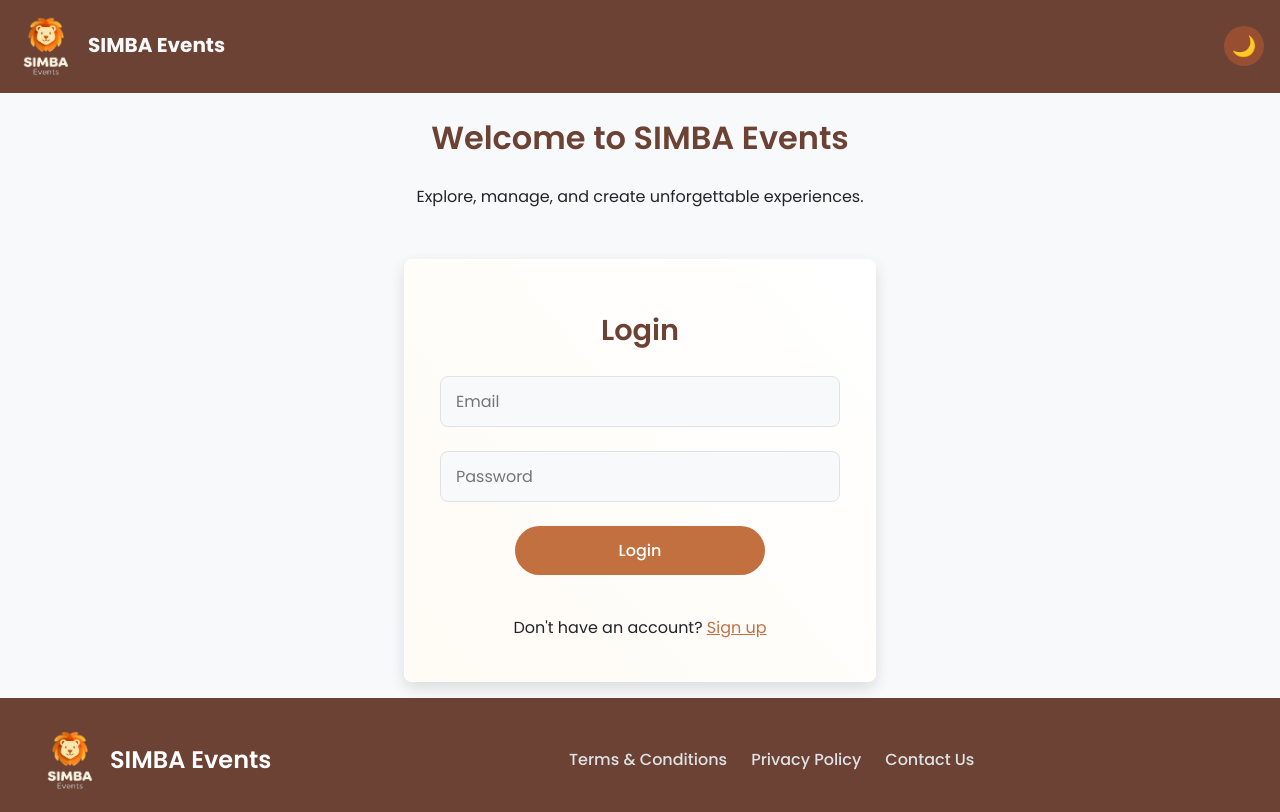
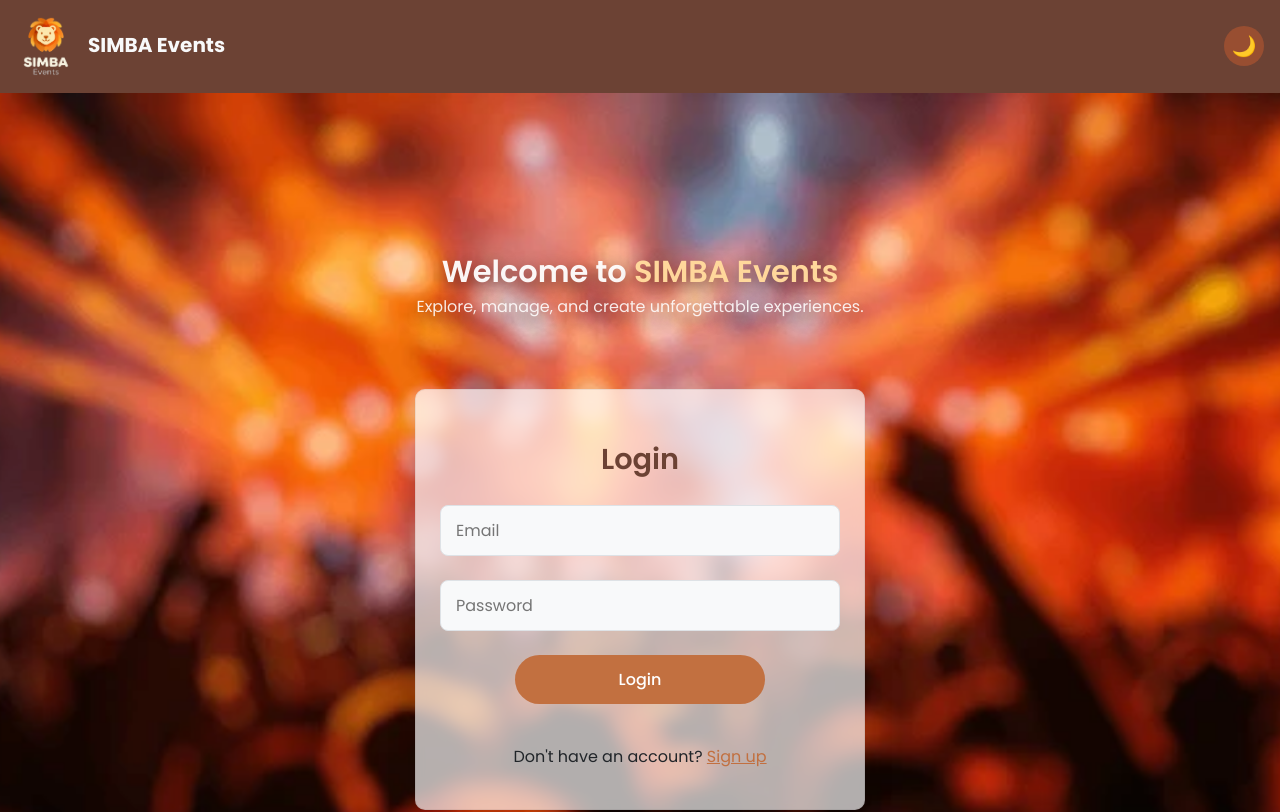
Before and after one commit to IshitaGaur22/Event_Management-Frontend, a React (Create React App) app: page /login in a window 1280 px wide. Shown: the top 812 px of the page. Built offline with nearby package versions, Linux system fonts and the light colour scheme.

Commit message:
added bg img

```diff
--- a/src/Feedback/FeedbackAdmin.js
+++ b/src/Feedback/FeedbackAdmin.js
@@ -5,7 +5,7 @@ import FeedbackFilter from './FeedbackFilter';
 import SummaryModal from './SummaryModal';
 import { useAuth } from '../AuthContext';
 import api from '../Login/Api';
-
+import { toast } from 'react-toastify';
 
 function FeedbackAdmin({onShowForm}) {
     const{role}=useAuth();
@@ -31,10 +31,9 @@ function FeedbackAdmin({onShowForm}) {
         sortBy: sortBy,
         sortOrder: sortOrder
     });
-    // error message
+
     const showErrorMessage = (err) => {
         let errorMessage = "An unknown error occurred."; // Default message
-
         if (err.response && err.response.data) {
             if (typeof err.response.data === 'string') {
                 // If the server sends a plain string
@@ -47,13 +46,12 @@ function FeedbackAdmin({onShowForm}) {
                 errorMessage = err.response.data.title;
             }
         } else if (err.message) {
-            // Fallback for "Network Error" or other request setup errors
+            // Network Error or other request setup errors
             errorMessage = err.message;
         }
-        alert(`Error: ${errorMessage}`);
+        toast.error(`Error: ${errorMessage}`);
     };
 
-    // --- Data Fetching ---
     const loadFeedbacks = (filterParams = {}) => {
         setIsLoading(true);
         api.get(`/Feedbacks/FilterFeedbacks`, { params: filterParams })
@@ -101,17 +99,16 @@ function FeedbackAdmin({onShowForm}) {
         setSortOrder("descending");
         loadFeedbacks({});
     };
-    // --- CRUD Event Handlers ---
 
-    // U (Update) - Archive
+    // Archive
     const handleArchive = (id) => {
-        if (!window.confirm('Are you sure you want to archive this feedback?')) {
+        if (!toast.confirm('Are you sure you want to archive this feedback?')) {
             return;
         }
 
         api.put(`/Feedbacks/ArchiveFeedback/${id}`)
             .then(() => {
-                alert('Feedback archived!');
+                toast.success('Feedback archived!');
                 loadFeedbacks(getCurrentParams()); // Refresh the list
             })
             .catch(err => {
@@ -129,7 +126,7 @@ function FeedbackAdmin({onShowForm}) {
 
         api.post(`/Feedbacks/ReplyToFeedback/${id}`, { replyText })
             .then(() => {
-                alert('Reply submitted!');
+                toast.success('Reply submitted!');
                 loadFeedbacks(getCurrentParams()); // Refresh the list
             })
             .catch(err => {
@@ -161,7 +158,6 @@ function FeedbackAdmin({onShowForm}) {
             </button>
             )}
             <h2>Feedbacks</h2>
-                {/* 2. Add the toggle button */}
                 <button
                     className={styles.linkButton}
                     onClick={() => setShowTopEvents(!showTopEvents)}
@@ -170,7 +166,6 @@ function FeedbackAdmin({onShowForm}) {
                 </button>
 
             {showTopEvents && <GetTopEvents topEvents={topEvents} />}
-            {/* 2. Render the Filter component */}
             <div className={styles.filterContainer}>
             <FeedbackFilter
                 filterEventName={filterEventName}
--- a/src/Login/Login.js
+++ b/src/Login/Login.js
@@ -60,20 +60,18 @@ const Login = () => {
     };
 
     return (
-      <div>
-        <div className="welcome-box">
-        <h1>Welcome to <span>SIMBA Events</span></h1>
-        <p>Explore, manage, and create unforgettable experiences.</p>
+      <div className="authBackground">
+         <div className="welcome-box">
+         <h1>Welcome to <span>SIMBA Events</span></h1>
+         <p>Explore, manage, and create unforgettable experiences.</p>
         </div>
 
-        <div className={styles.container} style={{ maxWidth: '400px', marginTop: '50px' }}>
+        <div className={`${styles.container} auth-card`} style={{ maxWidth: '400px', marginTop: '50px' }}>
             <h2>Login</h2>
             {globalError && <p style={{ color: 'red', textAlign: 'center' }}>{globalError}</p>}
 
-            {/* Error messages are now inside the form */}
             <form onSubmit={handleLogin} className={styles.form}>
 
-                {/* Email error is right above its field */}
                 {errors.email && <small style={{ color: 'red', display: 'block', marginBottom: '5px' }}>{errors.email}</small>}
                 <input
                     value={email}
@@ -83,7 +81,6 @@ const Login = () => {
                     required
                 />
 
-                {/* Password error is right above its field */}
                 {errors.password && <small style={{ color: 'red', display: 'block', marginBottom: '5px', marginTop: '10px' }}>{errors.password}</small>}
                 <input
                     value={password}
--- a/src/Login/Signup.js
+++ b/src/Login/Signup.js
@@ -119,7 +119,7 @@ const Signup = () => {
 
     return (
         <div className="authBackground">
-        <div className={styles.container} style={{ maxWidth: '400px', marginTop: '50px' }}>
+        <div className={`${styles.container} auth-card`} style={{ maxWidth: '400px', marginTop: '50px' }}>
             <h2>Sign Up</h2>
             {error && <p style={{ color: 'red', textAlign: 'center' }}>{error}</p>}
 
--- a/src/index.css
+++ b/src/index.css
@@ -19,23 +19,23 @@ code {
   border: 1px solid var(--simba-light-grey) !important;
   border-radius: var(--radius-soft) !important;
   background-color: var(--simba-off-white) !important;
-  box-shadow: none !important; /* Remove default blue glow */
+  box-shadow: none !important;
   transition: all 0.2s ease !important;
 }
 
-/* This targets the focused state */
+
 .react-select__control--is-focused {
   border-color: var(--simba-orange-light) !important;
   box-shadow: 0 0 0 3px rgba(224, 145, 74, 0.2) !important;
   outline: none !important;
 }
 
-/* Styles the placeholder text */
+
 .react-select__placeholder {
-  color: #6c757d !important; /* A standard placeholder color */
+  color: #6c757d !important;
 }
 
-/* Styles the dropdown menu */
+
 .react-select__menu {
   font-family: var(--font-primary) !important;
   border-radius: var(--radius-soft) !important;
@@ -46,3 +46,183 @@ code {
   border-color: var(--simba-text-dark) !important;
   color: var(--simba-off-white) !important;
 }
+
+
+.login-landing,
+.authBackground {
+  min-height: 100vh;
+  width: 100%;
+  display: flex;
+  align-items: center;
+  justify-content: center;
+
+  background-image: url('./Login/blur-background-energetic-crowd-enjoying-600nw-2588558777.webp');
+  background-repeat: no-repeat;
+  background-position: center;
+  background-size: cover;
+  background-attachment: fixed;
+}
+
+
+.login-landing .container,
+.authBackground .container,
+.login-landing .auth-card,
+.authBackground .auth-card {
+
+  background: rgba(255, 255, 255, 0.678);
+  backdrop-filter: blur(6px);
+  box-shadow: 0 8px 30px rgba(0,0,0,0.12);
+  border-radius: 10px;
+  border: 1px solid rgba(0,0,0,0.06);
+  width: 100%;
+  max-width: 420px;
+  margin: 0 auto;
+  padding: 24px;
+}
+
+
+.login-landing .container > *,
+.authBackground .container > * {
+  background: rgba(18,18,18,0.45); padding: 18px; border-radius: 12px;
+}
+
+
+@media (prefers-reduced-motion: reduce) {
+  .login-landing,
+  .authBackground {
+    background-attachment: scroll;
+  }
+}
+
+
+.authBackground {
+  flex-direction: column;
+  gap: 20px;
+  padding-top: 40px;
+  padding-bottom: 40px;
+  align-items: center;
+  justify-content: center;
+}
+
+/* Welcome box */
+.authBackground .welcome-box {
+  width: 100%;
+  max-width: 900px;
+  text-align: center;
+  color: rgba(255,255,255,0.95);
+  text-shadow: 0 6px 18px rgba(0,0,0,0.65);
+  pointer-events: none;
+}
+
+.authBackground .welcome-box h1 {
+  margin: 0 0 6px 0;
+  font-size: 1.9rem;
+  line-height: 1.05;
+  color: inherit;
+}
+
+.authBackground .welcome-box h1 span {
+  color: #ffd79b;
+  text-shadow: 0 6px 18px rgba(0,0,0,0.6);
+}
+
+.authBackground .welcome-box p {
+  margin: 0;
+  color: rgba(255,255,255,0.88);
+  max-width: 920px;
+  font-size: 1rem;
+}
+
+.authBackground .container {
+  margin-top: 8px;
+}
+
+
+html[data-theme='dark'] .authBackground {
+  background-image:
+    linear-gradient(rgba(99, 99, 99, 0.352), rgba(6,6,6,0.64)),
+    url('./Login/blur-background-energetic-crowd-enjoying-600nw-2588558777.webp');
+  background-repeat: no-repeat;
+  background-position: center;
+  background-size: cover;
+  background-attachment: fixed;
+}
+
+
+html[data-theme='dark'] .authBackground .welcome-box {
+  color: #ffffff;
+  text-shadow: 0 8px 28px rgba(0,0,0,0.75);
+}
+
+
+html[data-theme='dark'] .auth-card,
+html[data-theme='dark'] .container.auth-card {
+  background: rgba(18, 18, 18, 0.692);
+  border: 1px solid rgba(255,255,255,0.06);
+  box-shadow: 0 10px 30px rgba(0,0,0,0.65);
+  color: var(--simba-off-white);
+}
+
+
+html[data-theme='dark'] .auth-card input,
+html[data-theme='dark'] .auth-card textarea,
+html[data-theme='dark'] .auth-card select,
+html[data-theme='dark'] .auth-card .react-select__control {
+  background: rgba(255,255,255,0.04);
+  border: 1px solid rgba(255,255,255,0.06);
+  color: var(--simba-off-white);
+  caret-color: var(--simba-orange-light);
+}
+
+
+html[data-theme='dark'] .auth-card input::placeholder,
+html[data-theme='dark'] .auth-card textarea::placeholder {
+  color: rgba(255,255,255,0.6);
+}
+
+
+html[data-theme='dark'] .auth-card .primaryButton {
+  background: var(--simba-orange-light);
+  color: #111;
+  border: none;
+  box-shadow: 0 6px 18px rgba(193,112,64,0.18);
+}
+
+html[data-theme='dark'] .auth-card .primaryButton:hover {
+  transform: translateY(-2px);
+  box-shadow: 0 10px 26px rgba(193,112,64,0.22);
+}
+
+
+html[data-theme='dark'] .auth-card a,
+html[data-theme='dark'] .auth-card p a,
+html[data-theme='dark'] .auth-card .link {
+  color: var(--simba-orange-light, #ffd79b) !important;
+  text-decoration: none;
+}
+
+
+html[data-theme='dark'] .auth-card p,
+html[data-theme='dark'] .auth-card small,
+html[data-theme='dark'] .auth-card .react-select__placeholder {
+  color: rgba(255,255,255,0.92) !important;
+}
+
+
+html[data-theme='dark'] .auth-card a[style],
+html[data-theme='dark'] .auth-card a[style] * {
+  color: var(--simba-orange-light, #ffd79b) !important;
+}
+
+
+html[data-theme='dark'] .auth-card .react-select__menu {
+  background: rgba(24,24,24,0.95);
+  color: var(--simba-off-white);
+  border: 1px solid rgba(255,255,255,0.06);
+}
+
+
+@media (max-width: 480px) {
+  .authBackground .welcome-box h1 { font-size: 1.4rem; }
+  .authBackground .welcome-box p { font-size: 0.95rem; padding: 0 8px; }
+}
```
